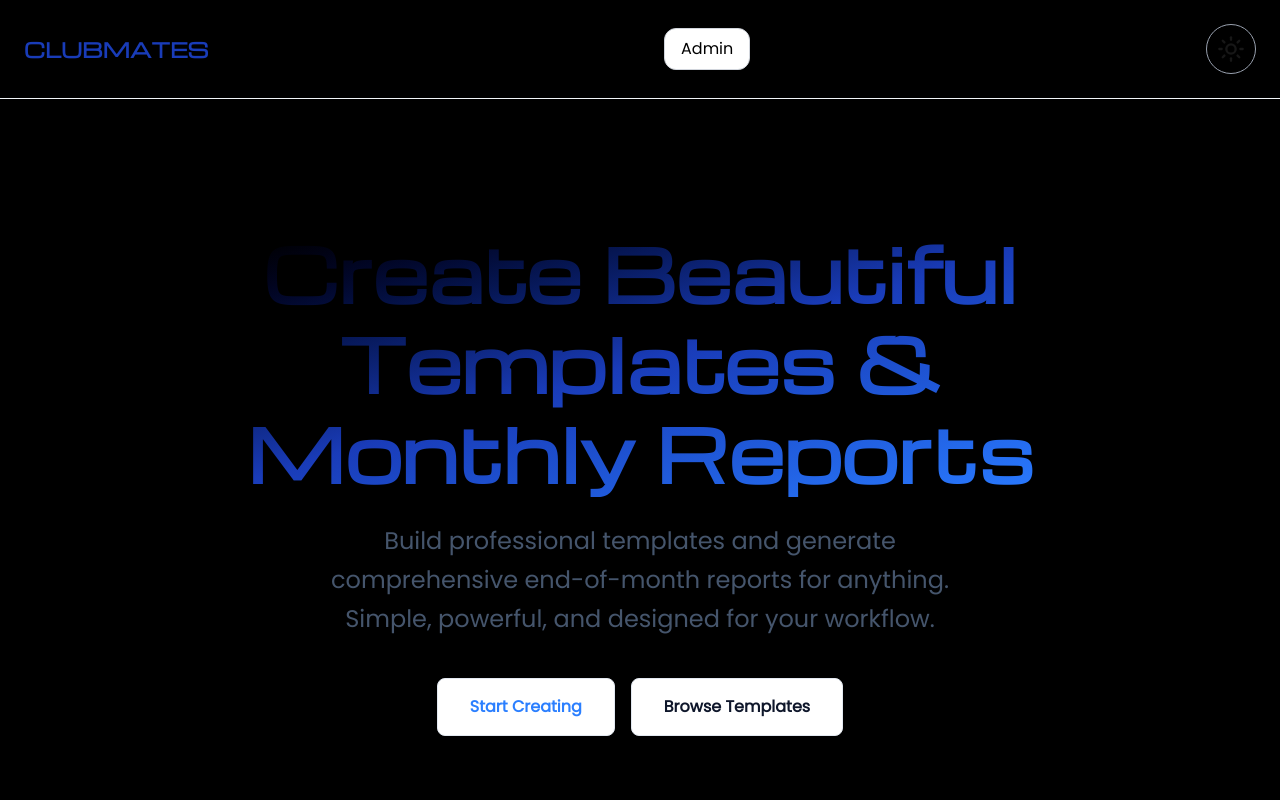
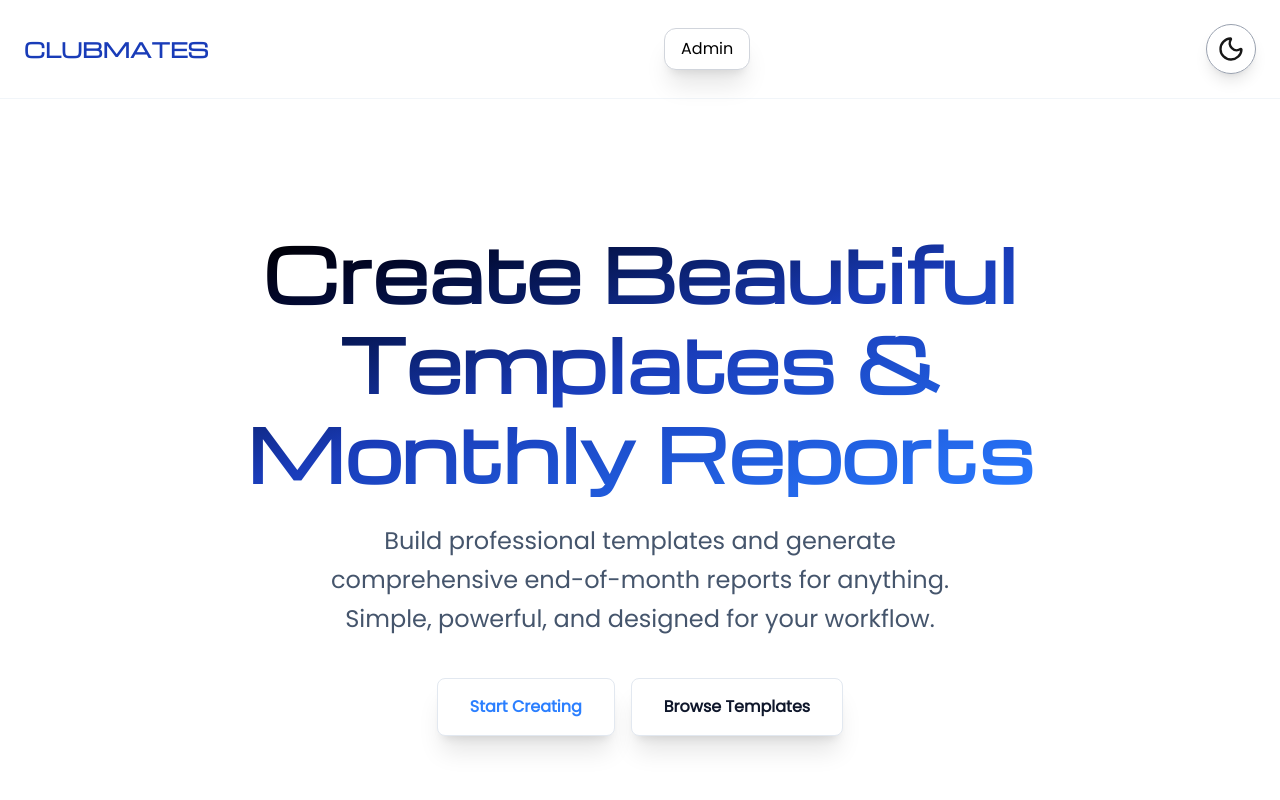
Before and after one commit to MOHIT-IITP/clubmates, a Next.js app: page / in a window 1280 px wide. Shown: the top 800 px of the page. Built offline with nearby package versions, Linux system fonts and the light colour scheme.

Commit message:
Add: Dark mode color config changes

```diff
--- a/app/page.tsx
+++ b/app/page.tsx
@@ -4,11 +4,11 @@ import Link from "next/link";
 
 export default function Home() {
     return (
-        <div className="min-h-screen  bg-gradient-to-br dark:bg-white bg-black">
+        <div className="min-h-screen  bg-gradient-to-br dark:bg-gray-900 bg-white">
             {/* Navigation */}
             <nav className="container mx-auto px-6 py-6 border-b border-slate-100">
                 <div className="flex items-center justify-between">
-                    <div className="text-xl font-bold text-blue-800" style={{ fontFamily: "'Michroma', 'Poppins', Arial, Helvetica, sans-serif" }}>
+                    <div className="text-xl dark:text-blue-100 font-bold text-blue-800" style={{ fontFamily: "'Michroma', 'Poppins', Arial, Helvetica, sans-serif" }}>
                         CLUBMATES
                     </div>
                     <Profile/>
@@ -21,12 +21,12 @@ export default function Home() {
                 <div className="max-w-4xl mx-auto text-center">
                     <h1
                         style={{ fontFamily: "Michroma" }}
-                        className="text-xl md:text-6xl lg:text-7xl font-bold mb-6 leading-tight bg-gradient-to-br from-black via-blue-800 to-blue-500 bg-clip-text text-transparent"
+                        className="text-xl md:text-6xl lg:text-7xl font-bold mb-6 leading-tight bg-gradient-to-br from-black via-blue-800 to-blue-500 dark:from-blue-100 dark:via-blue-400 dark:to-blue-700 bg-clip-text text-transparent"
                     >
                         Create Beautiful Templates & Monthly Reports
                     </h1>
                     <p
-                        className="text-xl md:text-2xl text-slate-600 mb-10 max-w-2xl mx-auto leading-relaxed">
+                        className="text-xl md:text-2xl dark:text-slate-400 text-slate-600 mb-10 max-w-2xl mx-auto leading-relaxed">
                         Build professional templates and generate comprehensive end-of-month reports for anything.
                         Simple, powerful, and designed for your workflow.
                     </p>
@@ -49,9 +49,9 @@ export default function Home() {
             </section>
 
             {/* Features Section */}
-            <section className="container mx-auto px-6 py-20 bg-slate-50">
+            <section className="container mx-auto px-6 py-20 dark:bg-gray-800 bg-slate-50">
                 <div className="max-w-6xl mx-auto">
-                    <h2 className="text-4xl font-bold text-center mb-16 text-slate-900">
+                    <h2 className="text-4xl font-bold text-center mb-16 dark:text-slate-100 text-slate-900">
                         Everything You Need
                     </h2>
                     <div className="grid md:grid-cols-3 gap-8">
--- a/components/ModeToggle.tsx
+++ b/components/ModeToggle.tsx
@@ -1,5 +1,5 @@
 "use client"
-import { MoonIcon, SunIcon } from 'lucide-react';
+import { Moon, MoonIcon, SunIcon } from 'lucide-react';
 import { useTheme } from 'next-themes';
 import React, { useEffect, useState } from 'react'
 
@@ -36,8 +36,8 @@ const ModeToggle = () => {
   }
   return (
     <button onClick={SWITCH} className=' border p-6  rounded-full shadow-lg size-8 border-gray-400 flex items-center justify-center '>
-      <SunIcon size={28} className='rotate-0  scale-100 transition-all duration-200 dark:rotate-90 dark:scale-0 absolute  ' />
-      <MoonIcon size={28} className=' text-black rotate-90 scale-0  transition-all duration-200 dark:rotate-0 dark:scale-100  absolute' />
+      <MoonIcon size={28} className='rotate-0  scale-100 transition-all duration-200 dark:rotate-90 dark:scale-0 absolute  ' />
+      <SunIcon size={28} className=' text-white rotate-90 scale-0  transition-all duration-200 dark:rotate-0 dark:scale-100  absolute' />
     </button>
   )
 }
```
